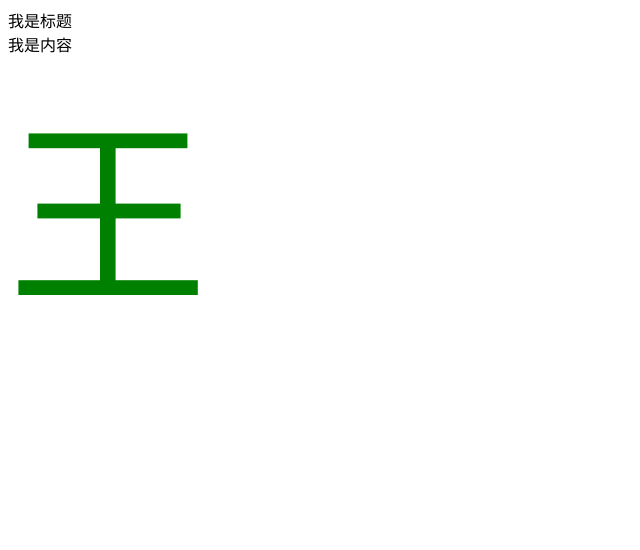
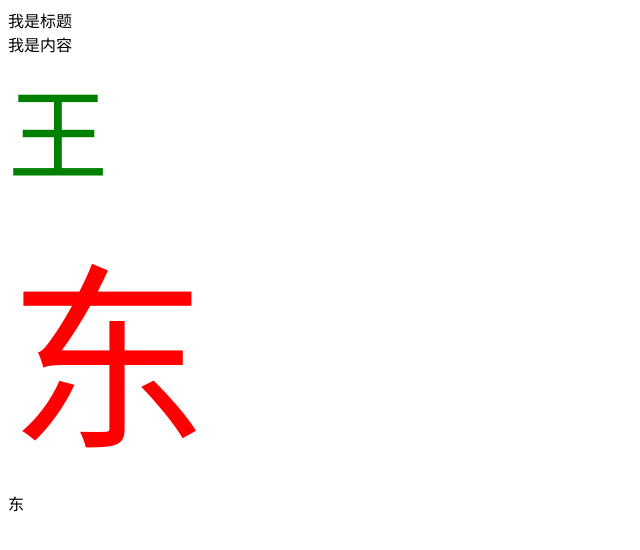
Before and after one commit to w615/learnReact, a React (Create React App) app: page / in a window 1280 px wide. Shown: the top 550 px of the page, without its empty margins (0-640 px from the left). Built offline with nearby package versions, Linux system fonts and the light colour scheme.

Commit message:
css in js

```diff
--- a/package.json
+++ b/package.json
@@ -6,9 +6,12 @@
     "@testing-library/jest-dom": "^5.11.4",
     "@testing-library/react": "^11.1.0",
     "@testing-library/user-event": "^12.1.10",
+    "classname": "^0.0.0",
+    "classnames": "^2.2.6",
     "react": "^17.0.1",
     "react-dom": "^17.0.1",
     "react-scripts": "4.0.2",
+    "styled-components": "^5.2.1",
     "web-vitals": "^1.0.1"
   },
   "scripts": {
--- a/src/clsaaStyle.js
+++ b/src/clsaaStyle.js
@@ -1,15 +1,29 @@
-import React,{Component} from 'react'
-import './style.css'
+import React,{Component} from 'react';
+import classNames from 'classnames/bind';
+import DivContainer  from  './styleCss.js';
+import styles from './style.css';
+
+let cx = classNames.bind(styles);
 // 动态添加css
-const styles = {
-  color:'red',
-  fontSize:'100px'
-}
+// const styles = {
+//   color:'red',
+//   fontSize:'100px'
+// }
 class ClassStyle extends Component {
   render () {
+    // js逻辑
+    let className = cx({
+      font:true,
+    })
     return (
       // <div style = { {fontSize: '50px'} ,styles}>王</div>
-      <div className={'font'}>王</div>
+      // <div className={'font'}>王</div>
+      <>
+       <div className={className}>王</div>
+       <DivContainer>东</DivContainer>
+
+        <div>东</div>
+        </>
     )
   }
 }
--- a/src/style.css
+++ b/src/style.css
@@ -1,4 +1,4 @@
 div.font{
-  font-size: 200px;
+  font-size: 100px;
   color:green;
 }
--- /dev/null
+++ b/src/styleCss.js
@@ -0,0 +1,7 @@
+import styled from 'styled-components';
+
+const DivContainer = styled.div`
+font-size:200px;
+color:red;
+`
+export default DivContainer
```
Also changed, not shown: 1 other file (tests, documents, lock files or other folders).
